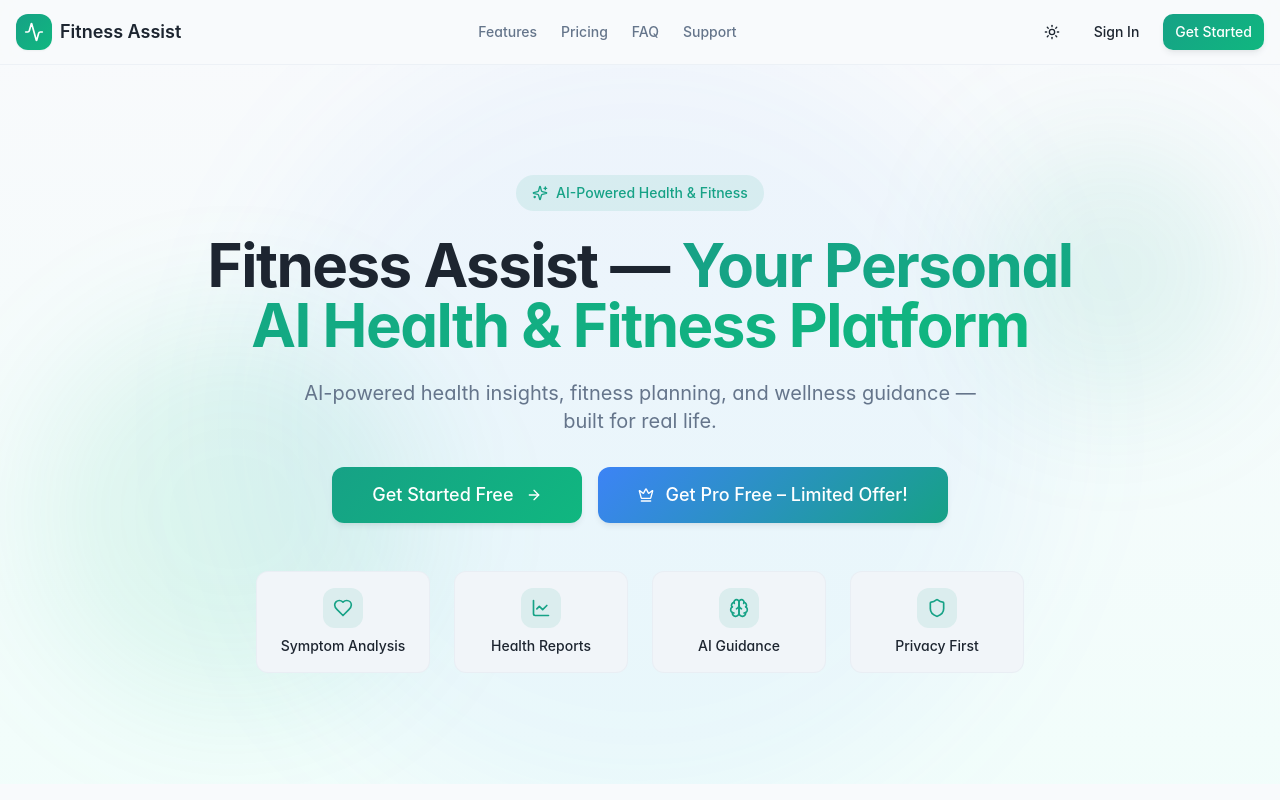
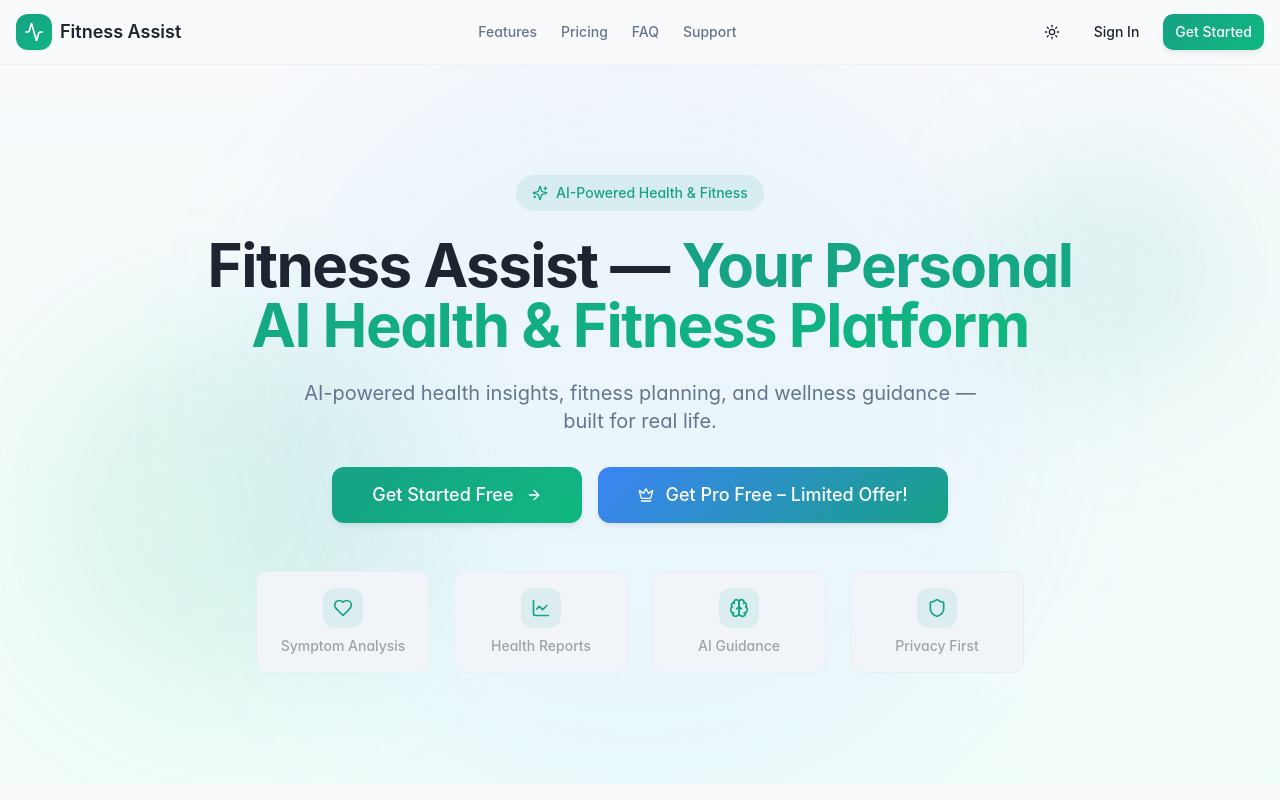
Before and after one commit to Ayush-24ai/fitassistai, a React (Vite) app: page / in a window 1280 px wide. Shown: the top 800 px of the page. Built offline with nearby package versions, Linux system fonts and the light colour scheme; the HTML template or start-up script is replaced by a standard one.

Commit message:
Visual edit in Lovable
Edited UI in Lovable

```diff
--- a/src/components/home/HeroSection.tsx
+++ b/src/components/home/HeroSection.tsx
@@ -107,7 +107,7 @@ export function HeroSection() {
                 <div className="w-10 h-10 rounded-lg bg-primary/10 flex items-center justify-center">
                   <item.icon className="w-5 h-5 text-primary" />
                 </div>
-                <span className="text-sm font-medium text-foreground">{item.label}</span>
+                <span className="text-sm font-medium text-zinc-400">{item.label}</span>
               </div>)}
           </motion.div>
         </div>
```
